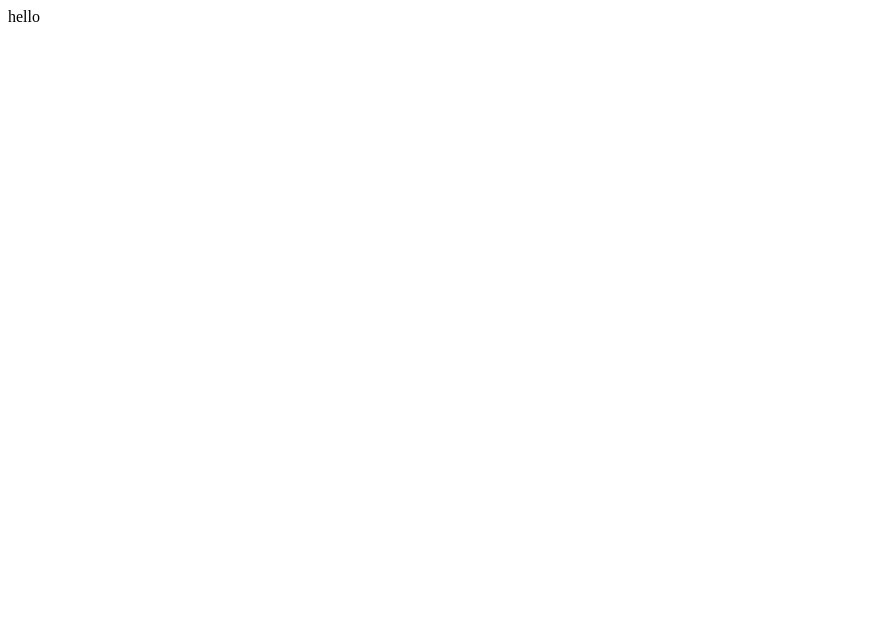
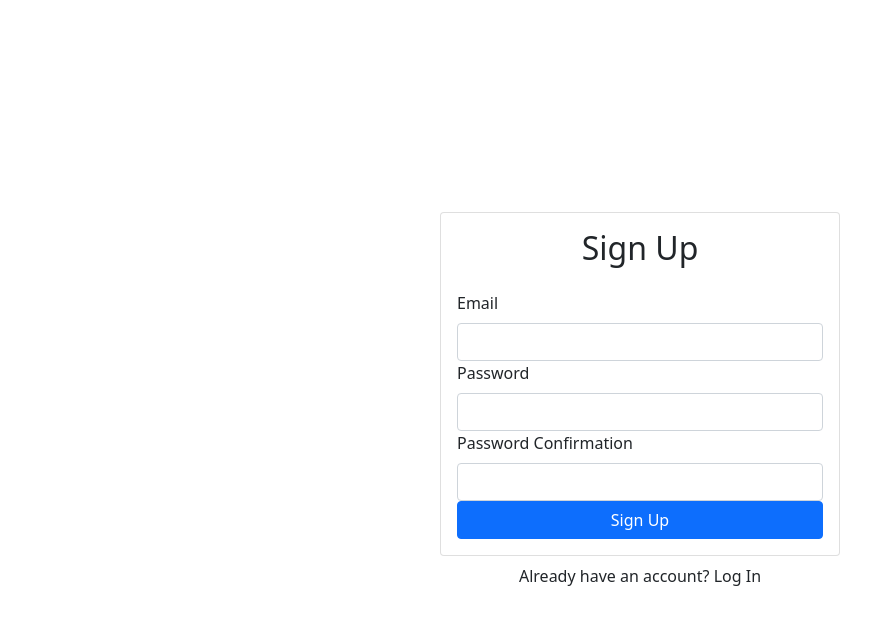
Before and after one commit to SHresTho12/Spl-lab-project-2, a React (Create React App) app: page / in a window 1280 px wide. Shown: the top 624 px of the page, without its empty margins (0-895 px from the left). Built offline with nearby package versions, Linux system fonts and the light colour scheme; no server answers.

Commit message:
authentication error

```diff
--- a/package.json
+++ b/package.json
@@ -9,8 +9,9 @@
     "bootstrap": "^5.1.3",
     "firebase": "^9.6.1",
     "react": "^17.0.2",
-    "react-bootstrap": "^2.0.3",
+    "react-bootstrap": "^2.0.4",
     "react-dom": "^17.0.2",
+    "react-router-dom": "^6.2.1",
     "react-scripts": "4.0.3",
     "web-vitals": "^1.1.2"
   },
--- a/src/App.js
+++ b/src/App.js
@@ -1,12 +1,18 @@
-import React from 'react'
-
+import React from "react";
+import { Container } from "react-bootstrap";
+import Signup from "./Components/SighnUp/Signup";
+import { AuthProvider } from "./Context/AuthContext";
 
 function App() {
   return (
-
-    <div className="App">
-    hello
-    </div>
+    <Container
+      className="d-flex align-items-center justify-content-center"
+      style={{ minHeight: "100vh" }}
+    >
+      <div className="w-100" style={{ maxWidth: "400px" }}>
+        <Signup />
+      </div>
+    </Container>
   );
 }
 
--- a/src/Components/Login/Login.css
+++ /dev/null
@@ -1,70 +0,0 @@
-* {
-    box-sizing: border-box;
-  }
-
-  body {
-    min-height: 100vh;
-    display: flex;
-    font-weight: 400;
-    font-family: sans-serif;
-    background: #12c2e9;  /* fallback for old browsers */
-    background: -webkit-linear-gradient(to right, #f64f59, #c471ed, #12c2e9);  /* Chrome 10-25, Safari 5.1-6 */
-    background: linear-gradient(to right, #f64f59, #c471ed, #12c2e9); /* W3C, IE 10+/ Edge, Firefox 16+, Chrome 26+, Opera 12+, Safari 7+ */
-
-  }
-
-  body, html, .App, #root, .outer {
-    width: 100%;
-    height: 100%;
-  }
-
-  .navbar-light {
-    background-color: #ffffff;
-    box-shadow: 0px 14px 80px rgba(34, 35, 58, 0.2);
-  }
-
-  .outer {
-    display: flex;
-    justify-content: center;
-    flex-direction: column;
-    text-align: left;
-  }
-
-  .inner {
-    width: 450px;
-    margin: auto;
-    background: #ffffff;
-    box-shadow: 0px 14px 80px rgba(34, 35, 58, 0.2);
-    padding: 40px 55px 45px 55px;
-    border-radius: 15px;
-    transition: all .3s;
-  }
-
-  .outer .form-control:focus {
-    border-color: #167bff;
-    box-shadow: none;
-  }
-
-  .outer h3 {
-    text-align: center;
-    margin: 0;
-    line-height: 1;
-    padding-bottom: 20px;
-  }
-
-  .custom-control-label {
-    font-weight: 400;
-  }
-
-  .forgot-password,
-  .forgot-password a {
-    text-align: right;
-    font-size: 13px;
-    padding-top: 10px;
-    color: #7f7d7d;
-    margin: 0;
-  }
-
-  .forgot-password a {
-    color: #167bff;
-  }
--- a/src/Components/Signup/Signup.js
+++ b/src/Components/SighnUp/Signup.js
@@ -1,15 +1,22 @@
-import React, { Component } from 'react'
-import {Form , Button , Card } from 'react-bootstrap'
-import './Signup.css';
-export class Signup extends Component {
-    render() {
-        return (
-           <>
-           <Card>
+import React, { useRef } from "react";
+import { Card, Form, Button } from "react-bootstrap";
+import { useAuth } from "../../Context/AuthContext";
+const Signup = () => {
+  const emailRef = useRef();
+  const passwordRef = useRef();
+  const passwordConfirmRef = useRef();
+
+  //   const { signup } = useAuth();
+  //   async function handleSubmit(e) {
+  //     e.preventDefault();
+  //     signup(emailRef.current.value, passwordRef.current.value);
+  //   }
+  return (
+    <>
+      <Card>
         <Card.Body>
-          <h2 className="text-center mb-4">Sign Up</h2>
-          {error && <Alert variant="danger">{error}</Alert>}
-          <Form onSubmit={handleSubmit}>
+          <h2 className="text-center mb-4"> Sign Up</h2>
+          <Form>
             <Form.Group id="email">
               <Form.Label>Email</Form.Label>
               <Form.Control type="email" ref={emailRef} required />
@@ -22,18 +29,17 @@ export class Signup extends Component {
               <Form.Label>Password Confirmation</Form.Label>
               <Form.Control type="password" ref={passwordConfirmRef} required />
             </Form.Group>
-            <Button disabled={loading} className="w-100" type="submit">
+            <Button className="w-100" type="submit">
               Sign Up
             </Button>
           </Form>
         </Card.Body>
       </Card>
       <div className="w-100 text-center mt-2">
-        Already have an account? <Link to="/login">Log In</Link>
+        Already have an account? Log In
       </div>
-           </>
-        )
-    }
-}
+    </>
+  );
+};
 
-export default Signup
+export default Signup;
--- a/src/Components/Signup/Signup.css
+++ /dev/null
@@ -1,70 +0,0 @@
-* {
-    box-sizing: border-box;
-  }
-
-  body {
-    min-height: 100vh;
-    display: flex;
-    font-weight: 400;
-    font-family: sans-serif;
-    background: #12c2e9;  /* fallback for old browsers */
-    background: -webkit-linear-gradient(to right, #f64f59, #c471ed, #12c2e9);  /* Chrome 10-25, Safari 5.1-6 */
-    background: linear-gradient(to right, #f64f59, #c471ed, #12c2e9); /* W3C, IE 10+/ Edge, Firefox 16+, Chrome 26+, Opera 12+, Safari 7+ */
-
-  }
-
-  body, html, .App, #root, .outer {
-    width: 100%;
-    height: 100%;
-  }
-
-  .navbar-light {
-    background-color: #ffffff;
-    box-shadow: 0px 14px 80px rgba(34, 35, 58, 0.2);
-  }
-
-  .outer {
-    display: flex;
-    justify-content: center;
-    flex-direction: column;
-    text-align: left;
-  }
-
-  .inner {
-    width: 450px;
-    margin: auto;
-    background: #ffffff;
-    box-shadow: 0px 14px 80px rgba(34, 35, 58, 0.2);
-    padding: 40px 55px 45px 55px;
-    border-radius: 15px;
-    transition: all .3s;
-  }
-
-  .outer .form-control:focus {
-    border-color: #167bff;
-    box-shadow: none;
-  }
-
-  .outer h3 {
-    text-align: center;
-    margin: 0;
-    line-height: 1;
-    padding-bottom: 20px;
-  }
-
-  .custom-control-label {
-    font-weight: 400;
-  }
-
-  .forgot-password,
-  .forgot-password a {
-    text-align: right;
-    font-size: 13px;
-    padding-top: 10px;
-    color: #7f7d7d;
-    margin: 0;
-  }
-
-  .forgot-password a {
-    color: #167bff;
-  }
--- /dev/null
+++ b/src/Context/AuthContext.js
@@ -0,0 +1,60 @@
+import React, { useContext, useState, useEffect } from "react";
+import { auth } from "../firebase";
+
+const AuthContext = React.createContext();
+export function useAuth() {
+  return useContext(AuthContext);
+}
+export function AuthProvider({ children }) {
+  const [currentUser, setCurrentUser] = useState();
+  const [loading, setLoading] = useState(true);
+
+  function signup(email, password) {
+    return auth.createUserWithEmailAndPassword(email, password);
+  }
+
+  function login(email, password) {
+    return auth.signInWithEmailAndPassword(email, password);
+  }
+
+  function logout() {
+    return auth.signOut();
+  }
+
+  function resetPassword(email) {
+    return auth.sendPasswordResetEmail(email);
+  }
+
+  function updateEmail(email) {
+    return currentUser.updateEmail(email);
+  }
+
+  function updatePassword(password) {
+    return currentUser.updatePassword(password);
+  }
+
+  useEffect(() => {
+    const unsubscribe = auth.onAuthStateChanged((user) => {
+      setCurrentUser(user);
+      setLoading(false);
+    });
+
+    return unsubscribe;
+  }, []);
+
+  const value = {
+    currentUser,
+    login,
+    signup,
+    logout,
+    resetPassword,
+    updateEmail,
+    updatePassword,
+  };
+
+  return (
+    <AuthContext.Provider value={value}>
+      {!loading && children}
+    </AuthContext.Provider>
+  );
+}
--- a/src/firebase.js
+++ b/src/firebase.js
@@ -1,14 +1,14 @@
-import firebase from 'firebase/app'
-import "firebase/auth"
-import { getAuth } from "firebase/auth"
+import firebase from "firebase/compat/app";
+import "firebase/auth";
+import { getAuth } from "firebase/auth";
 const app = firebase.initializeApp({
   apiKey: process.env.REACT_APP_FIREBASE_API_KEY,
   authDomain: process.env.REACT_APP_FIREBASE_AUTH_DOMAIN,
   projectId: process.env.REACT_APP_FIREBASE_PROJECT_ID,
   storageBucket: process.env.REACT_APP_FIREBASE_STORAGE_BUCKET,
   messagingSenderId: process.env.REACT_APP_FIREBASE_MESSAGE_SENDER_ID,
-  appId: process.env.REACT_APP_FIREBASE_APP_ID
-})
+  appId: process.env.REACT_APP_FIREBASE_APP_ID,
+});
 
-export const auth = getAuth(app)
-export default app
+export const auth = getAuth(app);
+export default app;
```
Also changed, not shown: src/Components/Login/Login.js (deleted, +0 -36 lines), src/index.js (+5 -5 lines), 1 other file (tests, documents, lock files or other folders).
